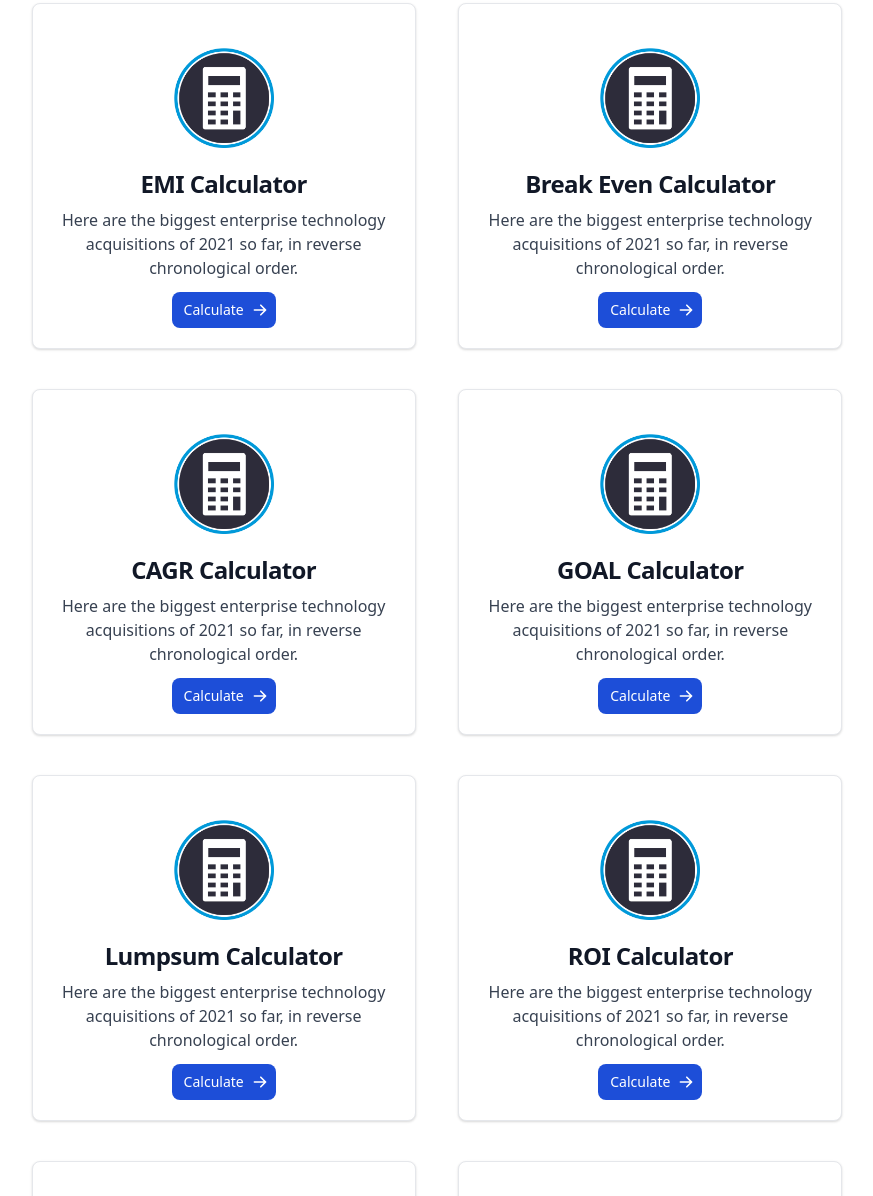
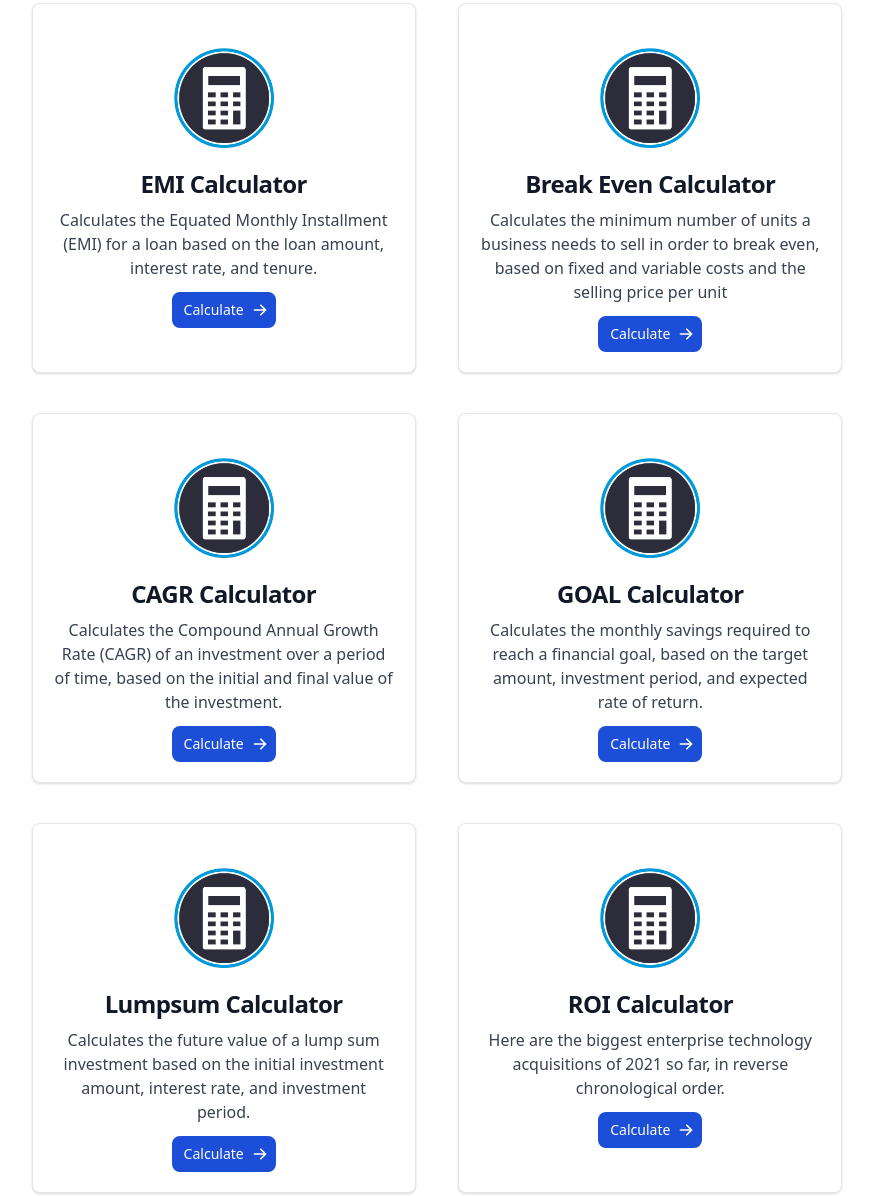
Before and after one commit to shreywani/FINMITRA, a website: page calculators.html in a window 1280 px wide. Shown: the part 121-1317 px from the top of the page, without its empty margins (203-1076 px from the left). Drawn offline with nearby package versions, Linux system fonts and the light colour scheme.

Commit message:
DESCRIPTION CHANGED

```diff
--- a/calculators.html
+++ b/calculators.html
@@ -77,9 +77,7 @@
                         <h5 class="mb-2 text-2xl font-bold tracking-tight text-gray-900 dark:text-white">EMI Calculator
                         </h5>
                     </a>
-                    <p class="mb-3 font-normal text-gray-700 dark:text-gray-400">Here are the biggest enterprise
-                        technology
-                        acquisitions of 2021 so far, in reverse chronological order.</p>
+                    <p class="mb-3 font-normal text-gray-700 dark:text-gray-400">Calculates the Equated Monthly Installment (EMI) for a loan based on the loan amount, interest rate, and tenure.</p>
                     <a href="/Emi_calcutor.html"
                         class="inline-flex items-center px-3 py-2 text-sm font-medium text-center text-white bg-blue-700 rounded-lg hover:bg-blue-800 focus:ring-4 focus:outline-none focus:ring-blue-300 dark:bg-blue-600 dark:hover:bg-blue-700 dark:focus:ring-blue-800">
                         Calculate
@@ -103,9 +101,7 @@
                         <h5 class="mb-2 text-2xl font-bold tracking-tight text-gray-900 dark:text-white">Break Even Calculator
                         </h5>
                     </a>
-                    <p class="mb-3 font-normal text-gray-700 dark:text-gray-400">Here are the biggest enterprise
-                        technology
-                        acquisitions of 2021 so far, in reverse chronological order.</p>
+                    <p class="mb-3 font-normal text-gray-700 dark:text-gray-400">Calculates the minimum number of units a business needs to sell in order to break even, based on fixed and variable costs and the selling price per unit</p>
                     <a href="/breakeven.html"
                         class="inline-flex items-center px-3 py-2 text-sm font-medium text-center text-white bg-blue-700 rounded-lg hover:bg-blue-800 focus:ring-4 focus:outline-none focus:ring-blue-300 dark:bg-blue-600 dark:hover:bg-blue-700 dark:focus:ring-blue-800">
                         Calculate
@@ -130,9 +126,7 @@
                         <h5 class="mb-2 text-2xl font-bold tracking-tight text-gray-900 dark:text-white">CAGR Calculator
                         </h5>
                     </a>
-                    <p class="mb-3 font-normal text-gray-700 dark:text-gray-400">Here are the biggest enterprise
-                        technology
-                        acquisitions of 2021 so far, in reverse chronological order.</p>
+                    <p class="mb-3 font-normal text-gray-700 dark:text-gray-400">Calculates the Compound Annual Growth Rate (CAGR) of an investment over a period of time, based on the initial and final value of the investment.</p>
                     <a href="/cagr.html"
                         class="inline-flex items-center px-3 py-2 text-sm font-medium text-center text-white bg-blue-700 rounded-lg hover:bg-blue-800 focus:ring-4 focus:outline-none focus:ring-blue-300 dark:bg-blue-600 dark:hover:bg-blue-700 dark:focus:ring-blue-800">
                          Calculate
@@ -160,9 +154,7 @@
                         <h5 class="mb-2 text-2xl font-bold tracking-tight text-gray-900 dark:text-white">GOAL Calculator
                         </h5>
                     </a>
-                    <p class="mb-3 font-normal text-gray-700 dark:text-gray-400">Here are the biggest enterprise
-                        technology
-                        acquisitions of 2021 so far, in reverse chronological order.</p>
+                    <p class="mb-3 font-normal text-gray-700 dark:text-gray-400">Calculates the monthly savings required to reach a financial goal, based on the target amount, investment period, and expected rate of return.</p>
                     <a href="/goal.html"
                         class="inline-flex items-center px-3 py-2 text-sm font-medium text-center text-white bg-blue-700 rounded-lg hover:bg-blue-800 focus:ring-4 focus:outline-none focus:ring-blue-300 dark:bg-blue-600 dark:hover:bg-blue-700 dark:focus:ring-blue-800">
                         Calculate
@@ -189,9 +181,7 @@
                         <h5 class="mb-2 text-2xl font-bold tracking-tight text-gray-900 dark:text-white">Lumpsum Calculator
                         </h5>
                     </a>
-                    <p class="mb-3 font-normal text-gray-700 dark:text-gray-400">Here are the biggest enterprise
-                        technology
-                        acquisitions of 2021 so far, in reverse chronological order.</p>
+                    <p class="mb-3 font-normal text-gray-700 dark:text-gray-400">Calculates the future value of a lump sum investment based on the initial investment amount, interest rate, and investment period.</p>
                     <a href="/lumpsum.html"
                         class="inline-flex items-center px-3 py-2 text-sm font-medium text-center text-white bg-blue-700 rounded-lg hover:bg-blue-800 focus:ring-4 focus:outline-none focus:ring-blue-300 dark:bg-blue-600 dark:hover:bg-blue-700 dark:focus:ring-blue-800">
                         Calculate
@@ -245,9 +235,7 @@
                     <h5 class="mb-2 text-2xl font-bold tracking-tight text-gray-900 dark:text-white">SIP Calculator
                     </h5>
                 </a>
-                <p class="mb-3 font-normal text-gray-700 dark:text-gray-400">Here are the biggest enterprise
-                    technology
-                    acquisitions of 2021 so far, in reverse chronological order.</p>
+                <p class="mb-3 font-normal text-gray-700 dark:text-gray-400">Calculates the future value of a Systematic Investment Plan (SIP) based on the investment amount, frequency, investment period, and expected rate of return.</p>
                 <a href="/sip.html"
                     class="inline-flex items-center px-3 py-2 text-sm font-medium text-center text-white bg-blue-700 rounded-lg hover:bg-blue-800 focus:ring-4 focus:outline-none focus:ring-blue-300 dark:bg-blue-600 dark:hover:bg-blue-700 dark:focus:ring-blue-800">
                     Calculate
@@ -273,9 +261,7 @@
                 <h5 class="mb-2 text-2xl font-bold tracking-tight text-gray-900 dark:text-white">Position Size Calculator
                 </h5>
             </a>
-            <p class="mb-3 font-normal text-gray-700 dark:text-gray-400">Here are the biggest enterprise
-                technology
-                acquisitions of 2021 so far, in reverse chronological order.</p>
+            <p class="mb-3 font-normal text-gray-700 dark:text-gray-400">Calculates the optimal position size for a trade or investment based on the available capital, risk tolerance, and expected return.</p>
             <a href="/positionSize.html"
                 class="inline-flex items-center px-3 py-2 text-sm font-medium text-center text-white bg-blue-700 rounded-lg hover:bg-blue-800 focus:ring-4 focus:outline-none focus:ring-blue-300 dark:bg-blue-600 dark:hover:bg-blue-700 dark:focus:ring-blue-800">
                 Calculate
```
Also changed, not shown: index.html (+1 -1 lines).
